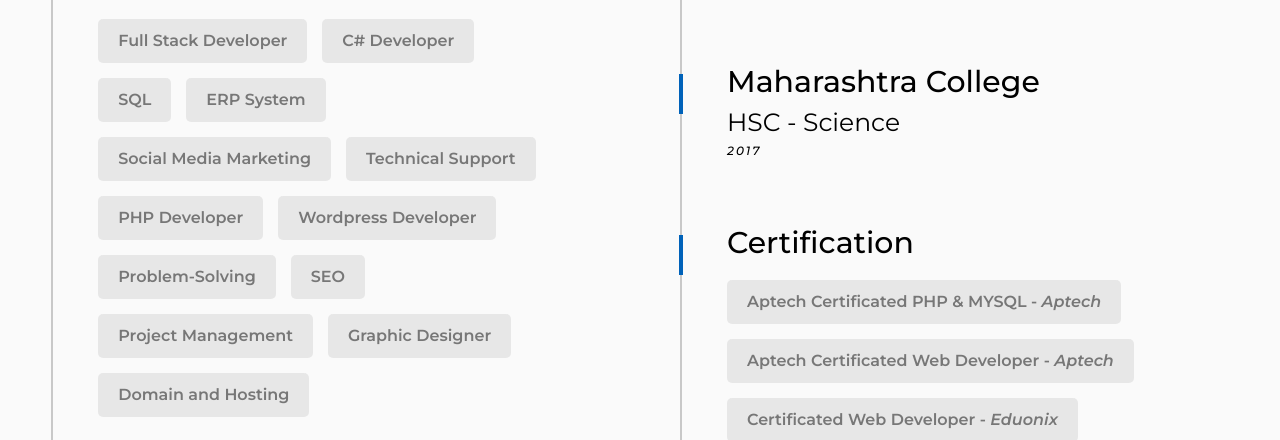
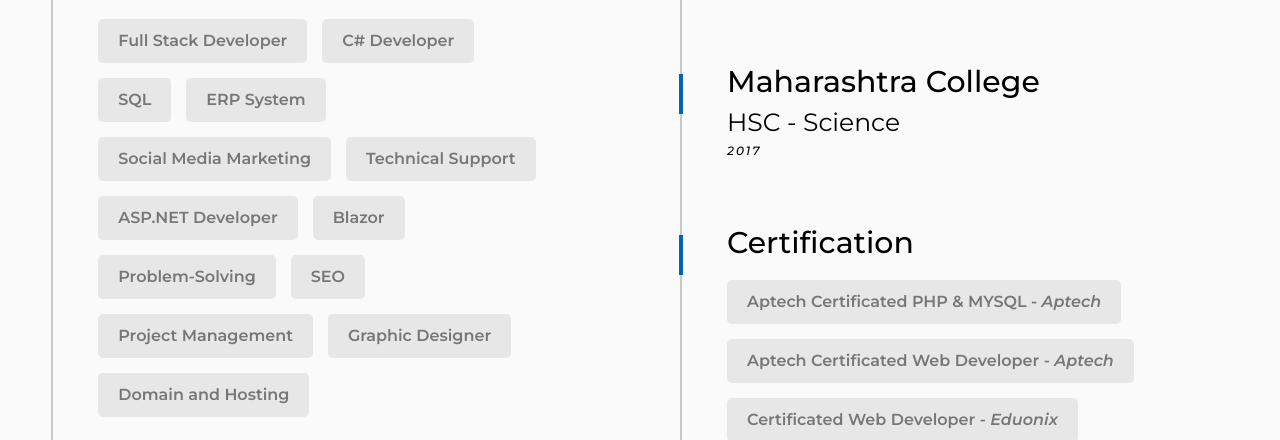
Before and after one commit to azharalisayed/portfolio, a plain HTML site: page index.html in a window 1280 px wide. Shown: the part 2818-3258 px from the top of the page. Drawn offline with nearby package versions, Linux system fonts and the light colour scheme.

Commit message:
Update index.html

```diff
--- a/index.html
+++ b/index.html
@@ -222,7 +222,6 @@
               <div class="skills__skill">Tailwind</div>
               <div class="skills__skill">JavaScript</div>
               <div class="skills__skill">Jquery</div>
-              <div class="skills__skill">React</div>
               <div class="skills__skill">PHP</div>
               <div class="skills__skill">Laravel</div>
               <div class="skills__skill">SQL</div>
@@ -238,6 +237,7 @@
               <div class="skills__skill">Adobe</div>
               <div class="skills__skill">Figma</div>
               <div class="skills__skill">Responsive Design</div>
+	      <div class="skills__skill">Technical Support</div>
               <div class="skills__skill">Ms Office</div>
               <div class="skills__skill">Google ADS</div>
               <div class="skills__skill">Facebook Ads</div>
@@ -292,8 +292,8 @@
 			  <div class="skills__skill">ERP System</div>
 			  <div class="skills__skill">Social Media Marketing</div>
 			  <div class="skills__skill">Technical Support</div>
-                    <div class="skills__skill">PHP Developer</div>
-                    <div class="skills__skill">Wordpress Developer</div>
+                    <div class="skills__skill">ASP.NET Developer</div>
+                    <div class="skills__skill">Blazor</div>
                     <div class="skills__skill">Problem-Solving</div>
                     <div class="skills__skill">SEO</div>
                     <div class="skills__skill">Project Management</div>
```
